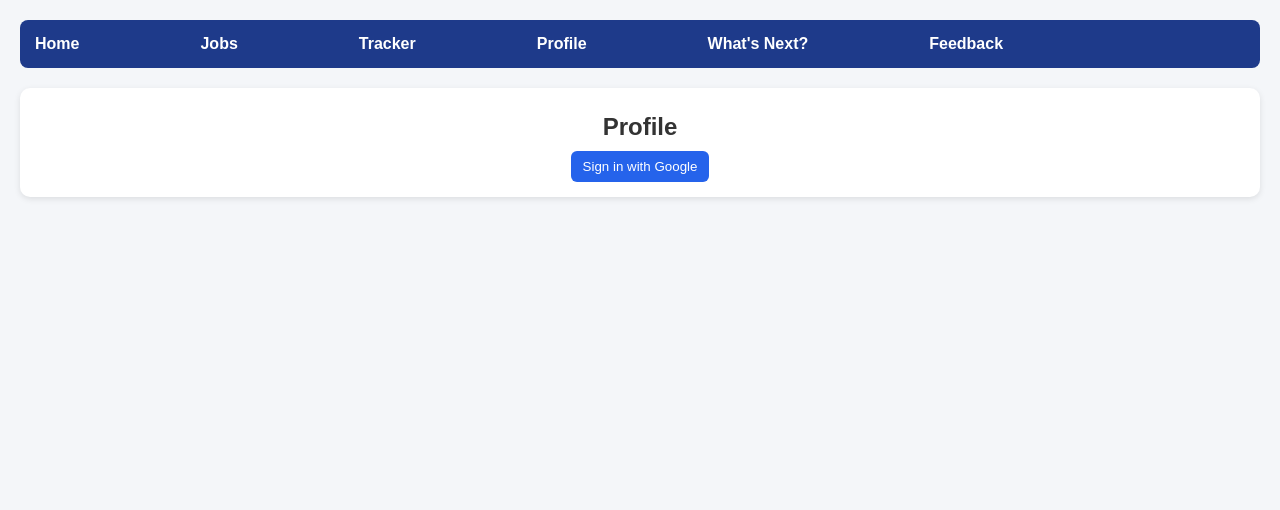
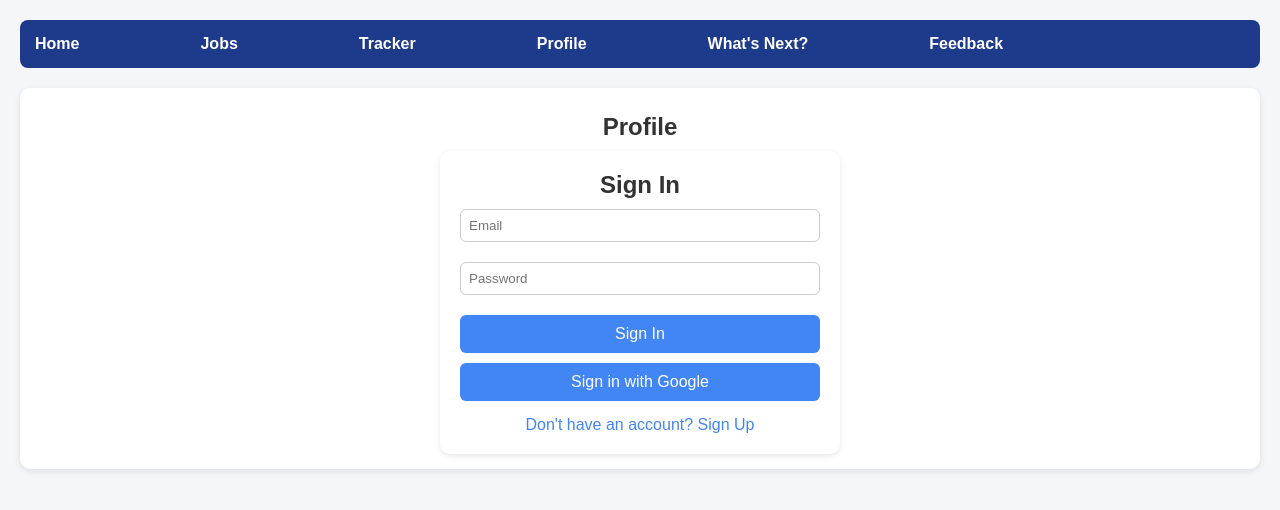
Before and after one commit to ElijahGamson/careerboard, a Next.js app: page /profile in a window 1280 px wide. Shown: the top 510 px of the page. Built offline with nearby package versions, Linux system fonts and the light colour scheme; no server answers.

Commit message:
Added email/password sign in that isn't just Google

```diff
--- a/src/components/Auth.js
+++ b/src/components/Auth.js
@@ -1,40 +1,92 @@
 import { auth, googleProvider } from '../library/firebaseConfig';
-import { signInWithPopup, signOut } from 'firebase/auth';
+import { signInWithPopup, signOut, createUserWithEmailAndPassword, signInWithEmailAndPassword } from 'firebase/auth';
 import { useState, useEffect } from 'react';
 import styled from 'styled-components';
 
-// const AuthButton = styled.button`
-//     padding: 10px 20px;
-//     border: none;
-//     border-radius: 6px;
-//     cursor: pointer;
-//     font-size: 1rem;
+const AuthButton = styled.button`
+    background-color: #4285f4;
+    color: white;
+    padding: 10px 20px;
+    border: none;
+    border-radius: 6px;
+    cursor: pointer;
+    font-size: 1rem;
+    width: 100%;
+    margin-top: 10px;
 
-//     &:hover {
-//         background-color: #357abd;
-//     }
-// `;
+    &:hover {
+        background-color: #357abd;
+    }
+`;
+
+const GoogleButton = styled(AuthButton)`
+    background-color: #4285f4;
+`;
+
+const Input = styled.input`
+    width: 100%;
+    padding: 8px;
+    margin-top: 10px;
+    border: 1px solid #ccc;
+    border-radius: 6px;
+`;
+
+const AuthContainer = styled.div`
+    max-width: 400px;
+    margin: 0 auto;
+    padding: 20px;
+    background: white;
+    border-radius: 10px;
+    box-shadow: 0px 2px 6px rgba(0,0,0,0.1);
+    text-align: center;
+`;
 
 export default function Auth() {
-    // Stores the currently logged in user, null if not logged in
     const [user, setUser] = useState(null);
 
+    // Tracks whether user is signing up or logging in
+    const [isSignUp, setIsSignUp] = useState(false);
+
+    // Stores the email and password the user types
+    const [email, setEmail] = useState('');
+    const [password, setPassword] = useState('');
+
+    // Stores any error messages to display to the user
+    const [error, setError] = useState('');
+
     useEffect(() => {
-        // Listen for auth state changes, fires when user logs in or out
+        // Listen for auth state changes
         const unsubscribe = auth.onAuthStateChanged((currentUser) => {
             setUser(currentUser);
         });
-
-        // Cleanup the listener when component unmounts
         return () => unsubscribe();
     }, []);
 
     const signInWithGoogle = async () => {
         try {
-            // Opens the Google sign in popup
             await signInWithPopup(auth, googleProvider);
         } catch (error) {
-            console.error('Error signing in:', error);
+            setError('Error signing in with Google');
+        }
+    };
+
+    const handleEmailAuth = async () => {
+        setError('');
+        try {
+            if (isSignUp) {
+                // Create a new account
+                await createUserWithEmailAndPassword(auth, email, password);
+            } else {
+                // Sign into existing account
+                await signInWithEmailAndPassword(auth, email, password);
+            }
+        } catch (err) {
+            // Firebase error messages are not very user friendly so we simplify them
+            if (err.code === 'auth/email-already-in-use') setError('Email already in use!');
+            else if (err.code === 'auth/wrong-password') setError('Incorrect password!');
+            else if (err.code === 'auth/user-not-found') setError('No account found with that email!');
+            else if (err.code === 'auth/weak-password') setError('Password must be at least 6 characters!');
+            else setError('Something went wrong, please try again!');
         }
     };
 
@@ -46,20 +98,55 @@ export default function Auth() {
         }
     };
 
-    // If user is logged in show their name and sign out button
+    // If user is logged in show their email and sign out button
     if (user) {
         return (
-            <div>
-                <p style={{marginBottom: '10px'}}>Welcome, {user.displayName}!</p>
-                <button onClick={handleSignOut}>Sign Out</button>
-            </div>
+            <AuthContainer>
+                <p>Welcome, {user.displayName || user.email}!</p>
+                <AuthButton onClick={handleSignOut}>Sign Out</AuthButton>
+            </AuthContainer>
         );
     }
 
-    // If user is not logged in show sign in button
     return (
-        <button onClick={signInWithGoogle}>
-            Sign in with Google
-        </button>
+        <AuthContainer>
+            <h2>{isSignUp ? 'Create Account' : 'Sign In'}</h2>
+
+            {/* Email and password inputs */}
+            <Input
+                type="email"
+                placeholder="Email"
+                value={email}
+                onChange={(e) => setEmail(e.target.value)}
+            />
+            <Input
+                type="password"
+                placeholder="Password"
+                value={password}
+                onChange={(e) => setPassword(e.target.value)}
+            />
+
+            {/* Show error message if something goes wrong */}
+            {error && <p style={{color: 'red', marginTop: '10px'}}>{error}</p>}
+
+            {/* Sign in or sign up button */}
+            <AuthButton onClick={handleEmailAuth}>
+                {isSignUp ? 'Create Account' : 'Sign In'}
+            </AuthButton>
+
+            {/* Google sign in button */}
+            <GoogleButton onClick={signInWithGoogle}>
+                Sign in with Google
+            </GoogleButton>
+
+            {/* Toggle between sign in and sign up */}
+            <p style={{marginTop: '15px', cursor: 'pointer', color: '#4285f4'}}
+                onClick={() => {
+                    setIsSignUp(!isSignUp);
+                    setError('');
+                }}>
+                {isSignUp ? 'Already have an account? Sign In' : "Don't have an account? Sign Up"}
+            </p>
+        </AuthContainer>
     );
 }
--- a/src/pages/timeline.js
+++ b/src/pages/timeline.js
@@ -19,7 +19,6 @@ export default function TimelinePage(){
             <h4>Last Update to NextRound: 3/16/2026</h4>
             <br/>
             <ol>
-                <li>Have an example account that lets people test/use this site without needing to sign up</li>
                 <li>Let users add jobs found outside this site to Tracker</li>
                 <li>Let users create own statuses in dropdown on Tracker</li>
                 <li>Add refresh button to jobs page</li>
```
